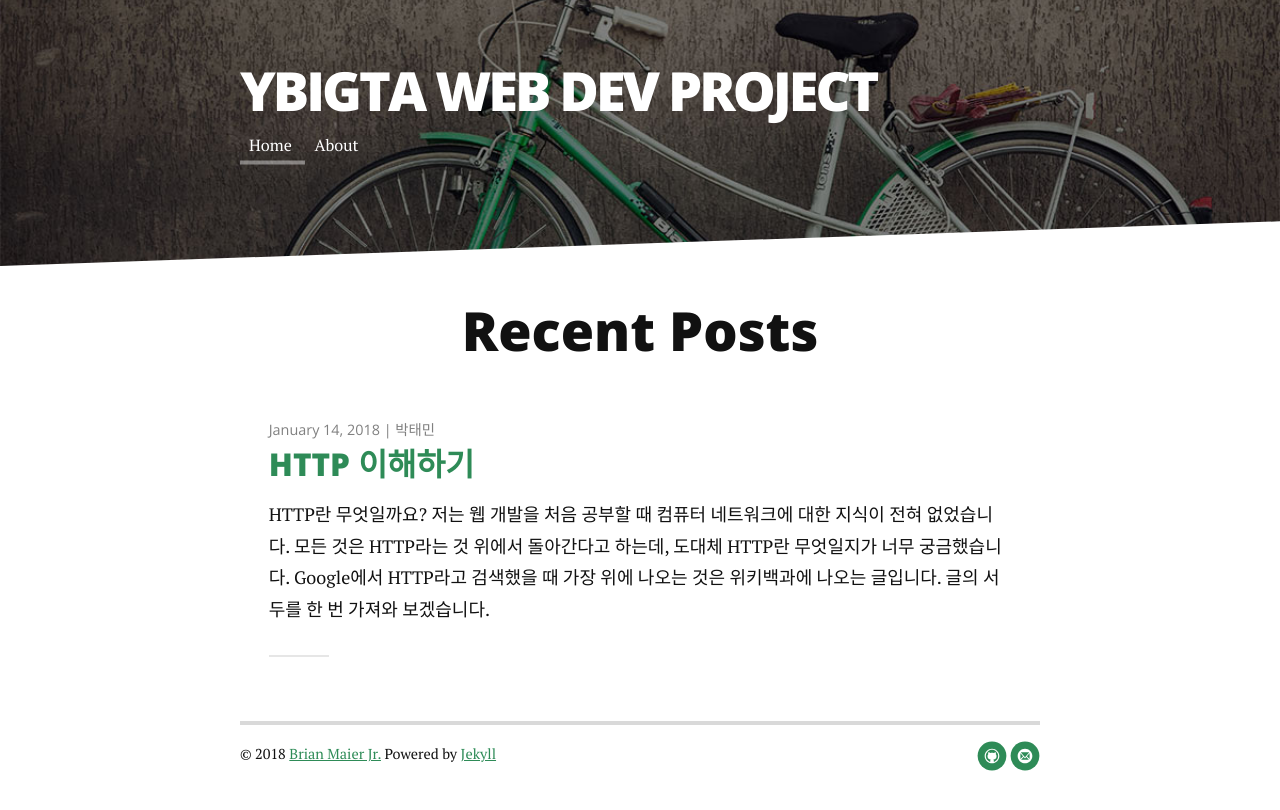
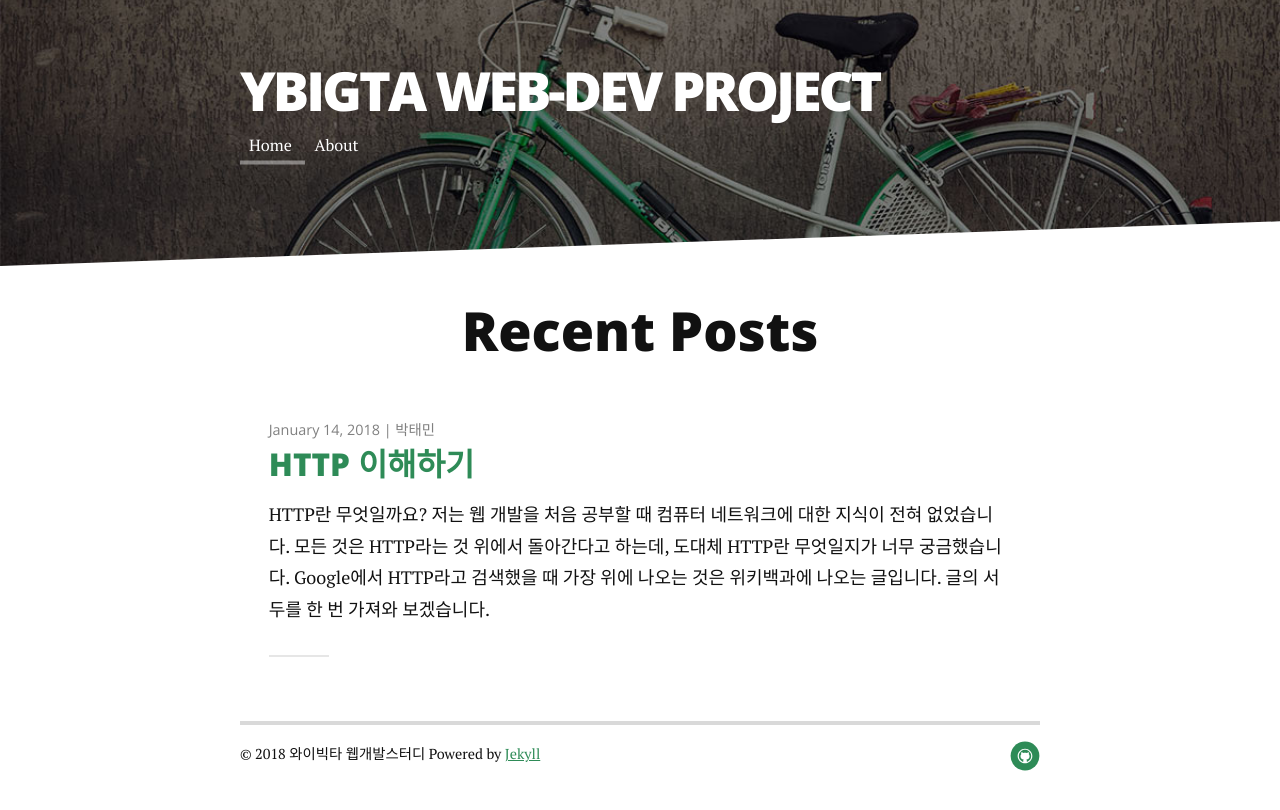
Before and after one commit to Pandaspedia/citizenblog, a Jekyll site: the page built from index.html, in a window 1280 px wide. Shown: the top 810 px of the page. Built offline with Jekyll 4.4.1, drawn with Linux system fonts in a browser that asks for light colours; nearby versions of some CDN libraries; some web fonts are replaced; the list of posts is cut into pages by our own code.

Commit message:
페이지 footer 수정 + 이메일 제거

```diff
--- a/_config.yml
+++ b/_config.yml
@@ -1,4 +1,4 @@
-title: Ybigta Web dev project
+title: Ybigta Web-dev project
 description: Ybigta Web dev project
 
 url: https://ybigta-web-dev.github.io
@@ -21,6 +21,6 @@
    github: ybigta-web-dev
    twitter:
    facebook:
-   email: lumiamitie@gmail.com
+   email:
 
 google_analytics: "UA-69341391-2"
--- a/_includes/footer.html
+++ b/_includes/footer.html
@@ -1,6 +1,6 @@
 <div class="footer">
    <div class="container">
-      <p class="copy">&copy; {{ site.time | date: '%Y' }} <a href="http://brianmaierjr.com">Brian Maier Jr.</a> Powered by <a href="http://jekyllrb.com">Jekyll</a></p>
+      <p class="copy">&copy; {{ site.time | date: '%Y' }} 와이빅타 웹개발스터디 Powered by <a href="http://jekyllrb.com">Jekyll</a></p>
 
       <div class="footer-links">
          <ul class="noList">
```
